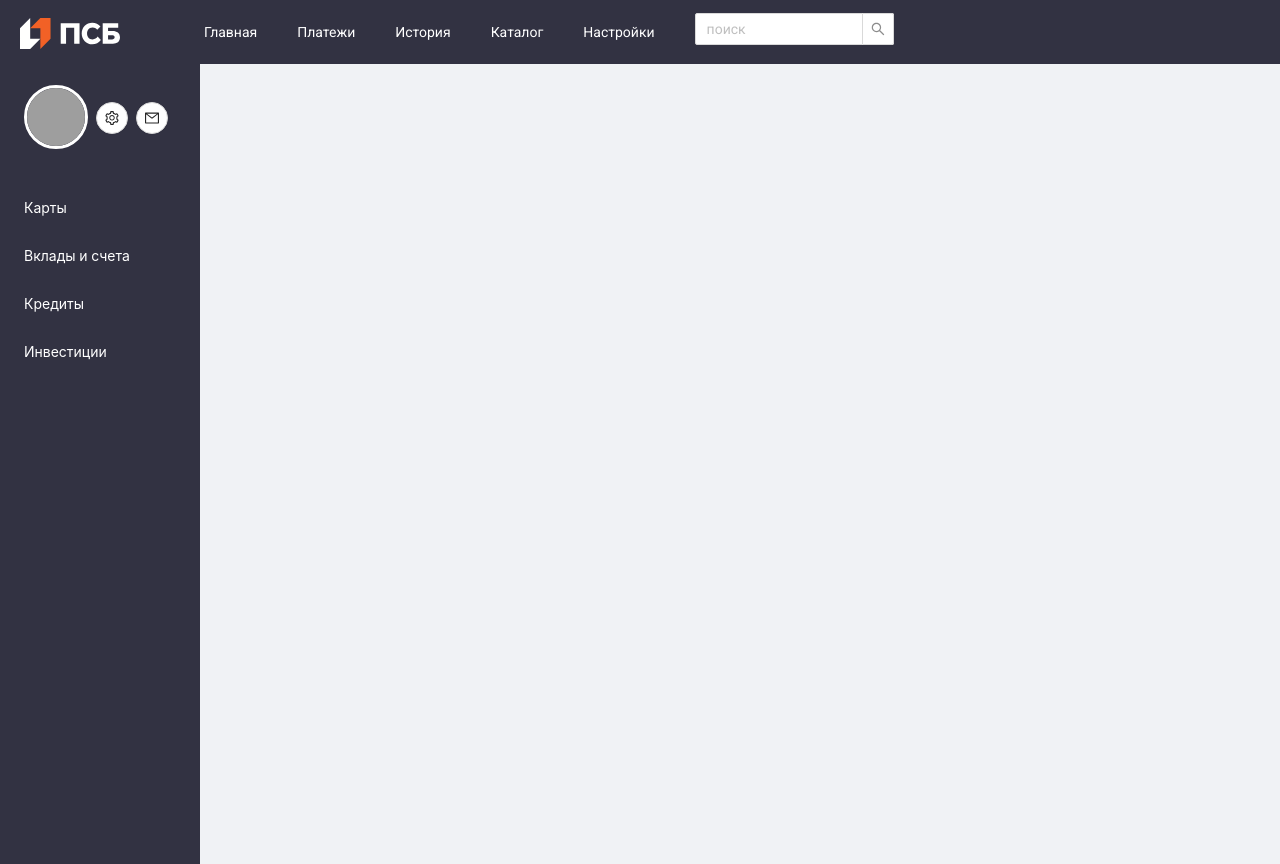
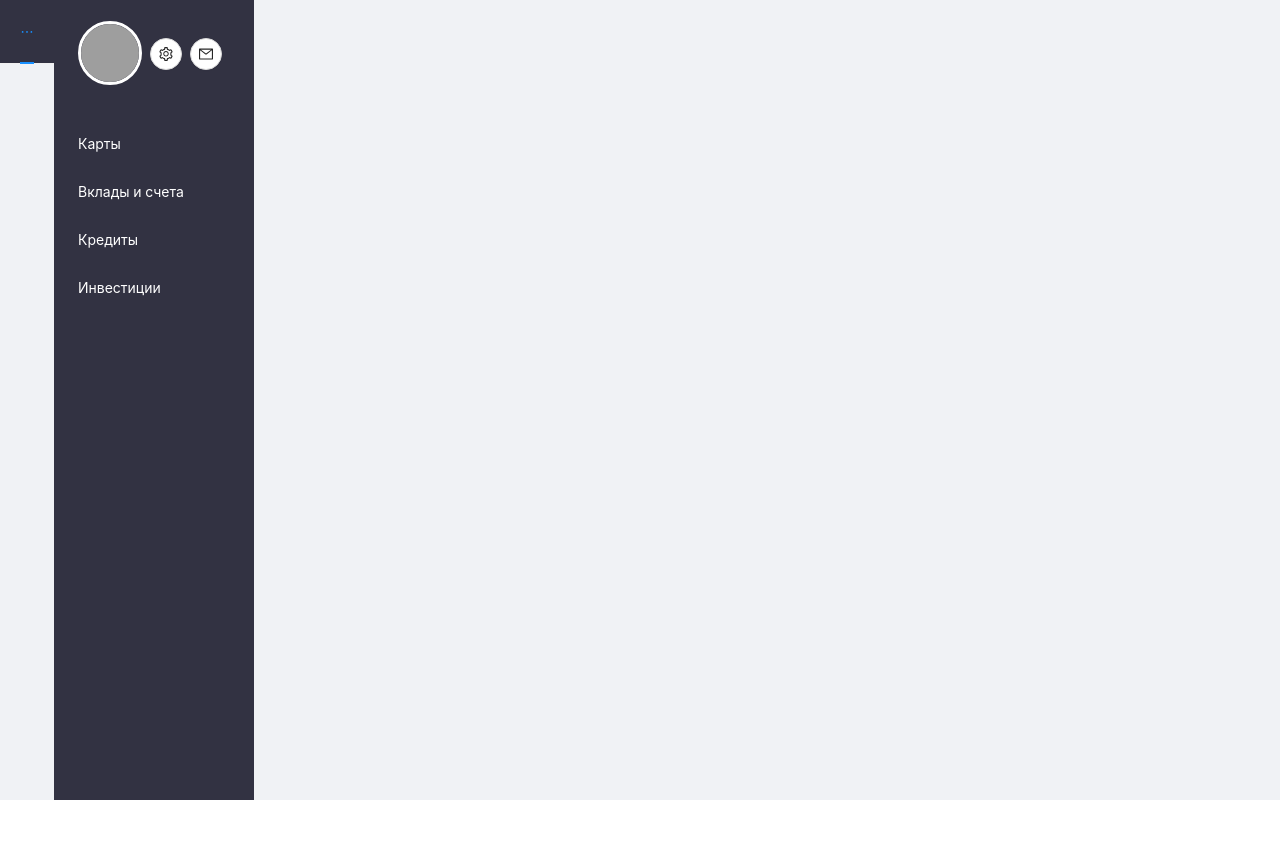
Before and after one commit to devhack-smuzi/main, a React app: page / in a window 1280 px wide. After the commit the page ends 800 px from the top, so only its background shows below. Built offline with nearby package versions, Linux system fonts and the light colour scheme; grey boxes are pictures that could not be loaded.

Commit message:
Add build script

```diff
--- a/package.json
+++ b/package.json
@@ -4,10 +4,12 @@
   "main": "index.js",
   "license": "MIT",
   "scripts": {
+    "build": "cross-env NODE_ENV=production webpack --mode production",
     "start": "webpack serve --config webpack.config.js --progress"
   },
   "dependencies": {
     "antd": "^4.16.1",
+    "cross-env": "^7.0.3",
     "react": "^17.0.2",
     "react-dom": "^17.0.2",
     "serve": "^11.3.2",
--- a/src/components/Sidebar/Sidebar.tsx
+++ b/src/components/Sidebar/Sidebar.tsx
@@ -8,8 +8,6 @@ const { Sider, Content } = Layout;
 
 const Sidebar = () => {
   return (
-    <Content>
-      <Layout>
     <Sider width={200} style={{ height: '100vh' }}>
       <Menu
         mode="inline"
@@ -44,8 +42,6 @@ const Sidebar = () => {
         <Menu.Item key="5">Инвестиции</Menu.Item>
       </Menu>
     </Sider>
-      </Layout>
-    </Content>
   );
 };
 
```
Also changed, not shown: 1 other file (tests, documents, lock files or other folders). Lines whose indentation alone changed are shown as unchanged.
